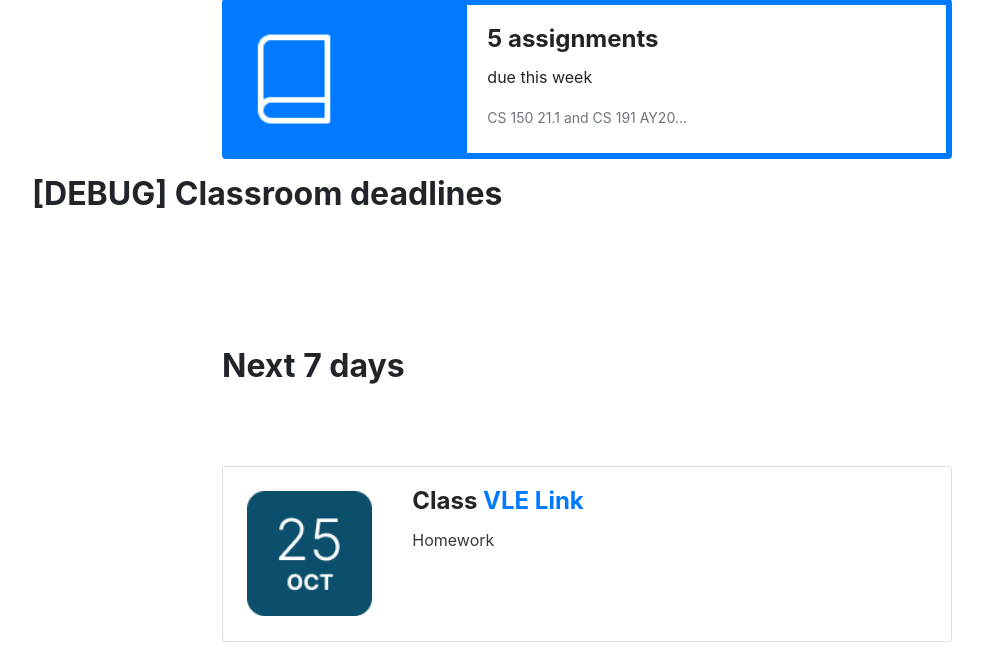
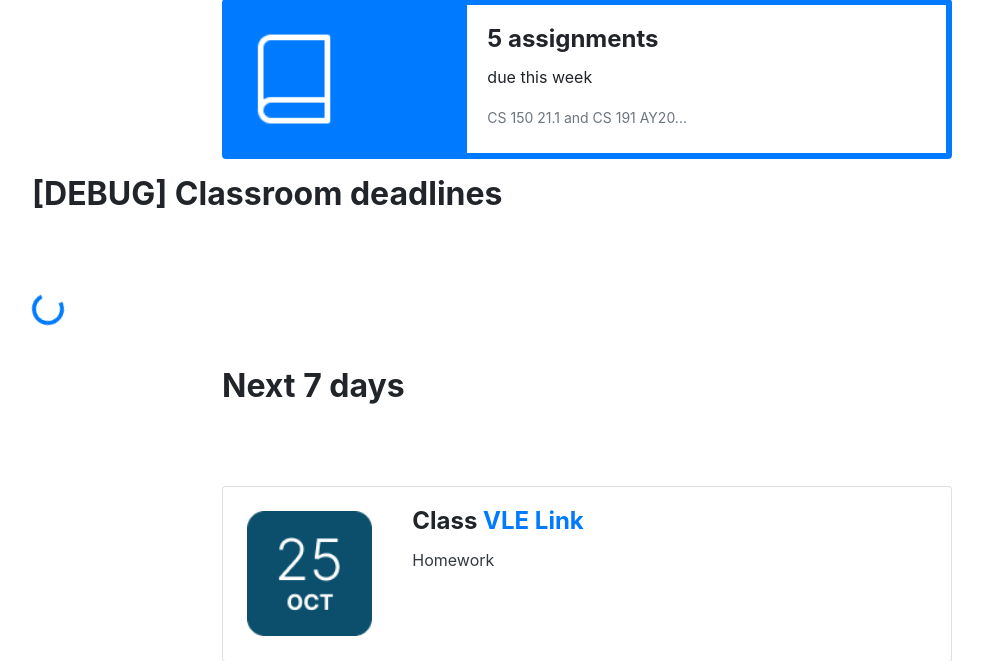
Before and after one commit to govle-192-21-2/govle, a Flask app: template templates/dashboard.html in a window 1280 px wide. Shown: the part 377-1038 px from the top of the page, without its empty margins (53-1036 px from the left). Run offline with Flask 2, Linux system fonts and the light colour scheme; the template is opened without the code that fills it, so the values that code supplies are empty; parts of the project's set-up code (start-up, migrations or seed data) failed here and were passed over.

Commit message:
templates/dashboard: Add spinner to coursework

```diff
--- a/templates/dashboard.html
+++ b/templates/dashboard.html
@@ -126,7 +126,9 @@
     <div class="col">
         <h2 class="mx-auto pb-5">[DEBUG] Classroom deadlines</h2>
         <br>
-        <p id="classroom-deadlines"></p>
+        <div class="spinner-border mx-auto text-primary" role="status">
+            <span class="sr-only">Loading...</span>
+        </div>
     </div>
 </div>
 
```
